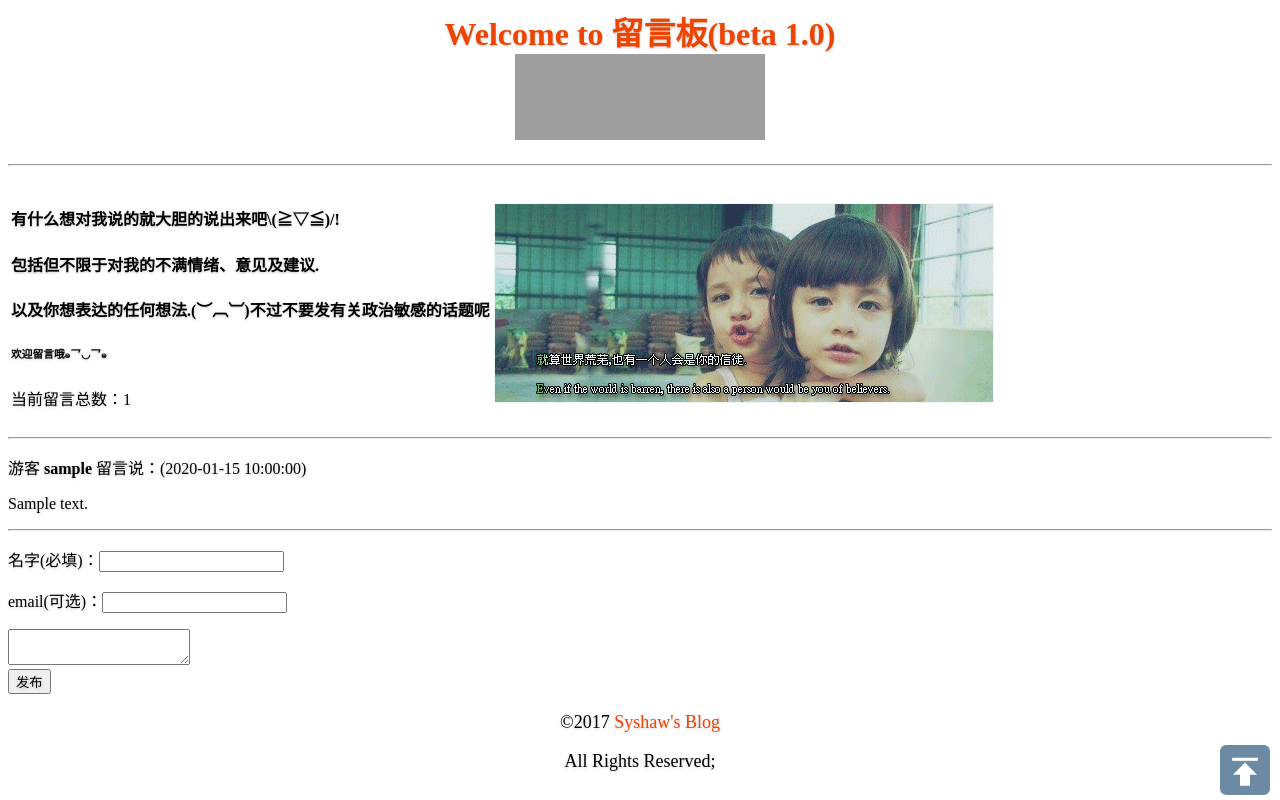
After one commit to syshaw/blog, a PHP site: page /guestboard/index.php in a window 1280 px wide. The commit adds this page. Run offline with PHP 8.4, Linux system fonts and the light colour scheme; tables that the repository leaves empty or names only in its code hold one stand-in row (values such as "Sample post"); grey boxes are pictures that could not be loaded.

Commit message:
添加留言beta 1.0

```diff
--- /dev/null
+++ b/blog/index.php
@@ -0,0 +1,4 @@
+<?php
+echo "<h1>nothing here!</h1><br>";
+?>
+<a href="http://syshaw.tk">返回主页</a>
--- /dev/null
+++ b/guestboard/index.php
@@ -0,0 +1,97 @@
+<!DOCTYPE html>
+<html>
+    <head>
+        <meta http-equiv="Content-Type" content="text/html; charset=UTF-8"/>
+        <link rel="icon" href="../src/img/ioc.jpg" type="image/x-icon"/>
+        <title>Guestboard(留言板)</title>
+<style>
+* {
+text-shadow: 0 1px 3px rgba(0,0,0,.2);
+}
+h1 {
+color:#ef4300;
+text-align:center;
+margin:0px;
+}
+footer a {
+font-size:18px;
+display: inline-block;
+color:#ef4300;
+text-decoration: none;
+}
+footer a:hover {
+background-color:gray;
+color:#000000;
+}
+p {
+color:black;
+}
+footer {
+position:relative;
+width:100%;
+color:#eee;
+text-align: center;
+font-size: 18px;
+height: 50px;
+}
+.gototop {
+position:fixed;
+width:50px;
+height:50px;
+right:10px;
+bottom:5px;
+z-index: 100;
+}
+</style>
+    </head>
+<?php
+require("../php/mysql_conf.php");
+?>
+    <body >
+        <h1>Welcome to 留言板(beta 1.0)<br>
+            <iframe src="http://music.163.com/outchain/player?type=2&amp;id=471942&amp;auto=1&amp;height=66" width="250px" height="86" frameborder="no" marginwidth="0" marginheight="100"></iframe>
+            <hr>
+        </h1>
+        <table>
+            <tr>
+                <td>
+                    <h4>有什么想对我说的就大胆的说出来吧\(≧▽≦)/! </h4>
+                    <h4>包括但不限于对我的不满情绪、意见及建议. </h4>
+                    <h4>以及你想表达的任何想法.(︶︹︺)不过不要发有关政治敏感的话题呢</h4>
+                    <h6>欢迎留言哦๑乛◡乛๑</h6>
+                    <p>当前留言总数：<?php echo getContentCount($conn);?></p>
+                </td>
+        <td><img src="../src/img/nxn.gif" width="500px" height="200px"></td>
+        </table>
+        <div class="gototop"><a href="#"><img src="../src/img/top.jpeg" width="50px" height="50px"/></a></div>
+         <hr>
+        <?php printContent($conn);?>
+        <form id="content_form" action="guestboard.php" method="post">
+        <p>名字(必填)：<input id="username_id" name="username" type="input"/></p>
+        <p>email(可选)：<input id="email_id" name="email" type="input"></p>
+        <textarea id="content_id" name="content"></textarea>
+        </form>
+        <button onclick="checkContent();">发布</button>
+         <footer>
+            <p>©2017 <a href="http://syshaw.tk">Syshaw's Blog</a></p>
+            <p>All Rights Reserved;</p>
+         </footer>
+<script type="text/javascript">
+    function checkContent(){
+        var usrnm = document.getElementById('username_id').value;
+        var email = document.getElementById('email_id').value;
+        var cnt = document.getElementById('content_id').value;
+        var form = document.getElementById("content_form");
+        if (!usrnm){
+            alert("留言名字没有填啊喂（╯‵□′）╯︵┴─┴");
+            return;
+        }
+        if (!cnt) {
+            alert("大兄弟，你还没写留言内容呢p(#￣▽￣#)o");
+            return;
+        }
+        form.submit();
+    }
+</script>
+    </body>
+</html>
--- /dev/null
+++ b/php/mysql_conf.php
@@ -0,0 +1,45 @@
+<?php
+$mysql_server_name="localhost";
+$mysql_username="root";
+$mysql_password="4344454gg";
+$mysql_database="blog";
+
+$conn=mysqli_connect($mysql_server_name,$mysql_username,$mysql_password,$mysql_database);
+if (!$conn) {
+	echo "hh??";
+	echo "mysql connect error" . mysqli_error();
+	die();
+}
+function getViews($x){
+	mysqli_query($x, 'update views set count=count+1');
+	$res = mysqli_query($x ,'select count from views');
+	if ($row = mysqli_fetch_array($res)) {
+		mysqli_close($x);
+		return $row['count'];
+	}
+}
+function insertContent($x,$username,$email,$content,$ipaddr)
+{
+    if (!$username) return -1;
+    if (!$content) return -2;
+    $ret=mysqli_query($x,"insert into guestboard(username,email,content,content_date,ipaddr)values('$username','$email','$content',sysdate(),'$ipaddr')");
+    if (!$ret) return -3;
+	return 0;
+}
+function getContentCount($x){
+	$res = mysqli_query($x,'select count(*) from guestboard');
+	if ($row = mysqli_fetch_array($res)) {
+		return $row['count(*)'];
+	}
+}
+function printContent($x)
+{
+    $res = mysqli_query($x,'select username,content,content_date from guestboard');
+    while($row=mysqli_fetch_array($res)){
+        echo "<p>游客 <b>" . $row['username'] . "</b> 留言说：(" . $row['content_date'] . ")</p>";
+        echo "<p>" . $row['content'] . "</p>";
+        echo "<hr>";
+    }
+    mysqli_close($x);
+}
+?>
--- a/src/css/index.css
+++ b/src/css/index.css
@@ -31,7 +31,7 @@ footer {
 .lanrenzhijia{
     width:220px;
     height:auto;
-    margin:30px auto;
+    margin:20px auto;
     background:#fff;
     position:relative;
     padding:50px 0;
```
Also changed, not shown: blog/index.html (deleted, +0 -15 lines), blog/pages.html (deleted, +0 -17 lines), guestboard/guestboard.php (added, +13 -0 lines), index.php (added, +51 -0 lines), src/css/blog.css (deleted, +0 -7 lines), README.md, guestboard/index.html (deleted), src/img/lovely.gif (added), src/img/top.jpeg (added).
